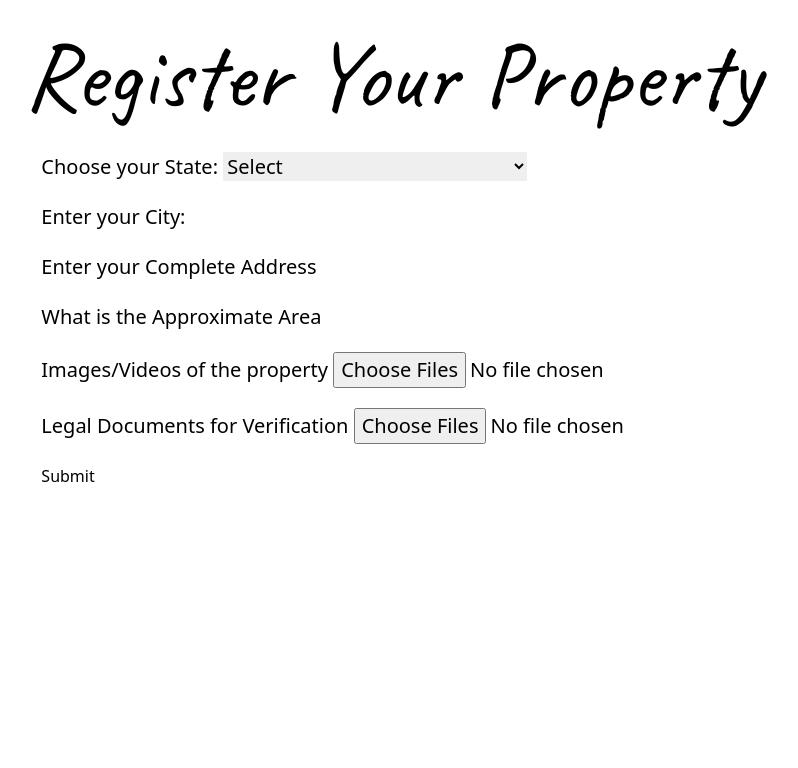
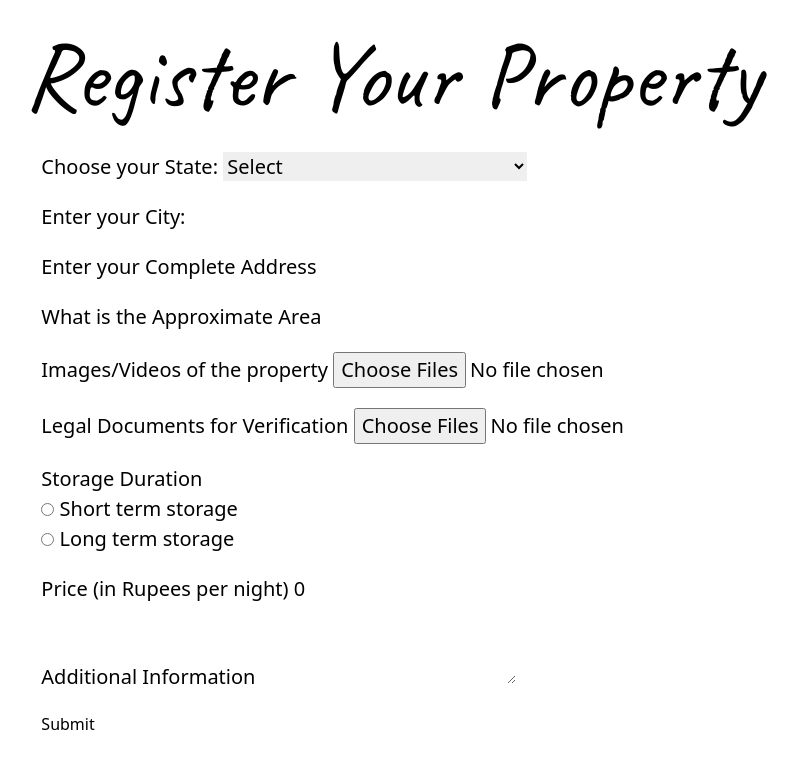
Before and after one commit to ItsArnavSh/LogicLaureates, a SvelteKit app in the folder frontend/: page /apply in a window 1280 px wide. Shown: the top 768 px of the page, without its empty margins (248-1046 px from the left). Built offline with nearby package versions, Linux system fonts and the light colour scheme.

Commit message:
More Changes

```diff
--- a/frontend/src/routes/apply/+page.svelte
+++ b/frontend/src/routes/apply/+page.svelte
@@ -5,6 +5,9 @@
   let documents = [];
   let city = '';
   let state = '';
+  let price = 0;
+  let preference = '';
+  let additionalInfo = '';
   const statesOfIndia = [
     'Andhra Pradesh', 'Arunachal Pradesh', 'Assam', 'Bihar', 'Chhattisgarh', 'Goa', 'Gujarat', 'Haryana', 'Himachal Pradesh', 'Jharkhand', 'Karnataka', 'Kerala', 'Madhya Pradesh', 'Maharashtra', 'Manipur', 'Meghalaya', 'Mizoram', 'Nagaland', 'Odisha', 'Punjab', 'Rajasthan', 'Sikkim', 'Tamil Nadu', 'Telangana', 'Tripura', 'Uttar Pradesh', 'Uttarakhand', 'West Bengal', 'Andaman and Nicobar Islands', 'Chandigarh', 'Dadra and Nagar Haveli', 'Daman and Diu', 'Delhi', 'Lakshadweep', 'Puducherry'
   ];
@@ -13,7 +16,11 @@
     console.log(data);
     //data can be sent to backend
   }
+  const preferenceOptions = ['Long term storage', 'Short term storage', 'Climate controlled', '24/7 access', 'Drive up access'];
 
+  function handlePreferenceChange(event) {
+    preferences = Array.from(event.target.selectedOptions, option => option.value);
+  }
   function handleFileChange(event, target) {
     target.push(...event.target.files);
   }
@@ -66,6 +73,25 @@
       <input id="documents" type="file" multiple on:change={(e) => handleFileChange(e, documents)} required>
     </div>
 
+    <div class="form-control">
+      <label>Storage Duration</label>
+      <div>
+        <input id="shortTerm" type="radio" bind:group={preference} value="Short term storage">
+        <label for="shortTerm">Short term storage</label>
+      </div>
+      <div>
+        <input id="longTerm" type="radio" bind:group={preference} value="Long term storage">
+        <label for="longTerm">Long term storage</label>
+      </div>
+    </div>
+    <div class="form-control">
+      <label for="price">Price (in Rupees per night)</label>
+      <input id="price" type="number" min="0" bind:value={price} required>
+    </div>
+    <div class="form-control">
+      <label for="additionalInfo">Additional Information</label>
+      <textarea id="additionalInfo" bind:value={additionalInfo}></textarea>
+    </div>
     <button type="submit" class = "">Submit</button>
   </form>
 </div>
--- a/frontend/src/writeables/preferences.js
+++ b/frontend/src/writeables/preferences.js
@@ -1,7 +1,10 @@
 import { writable } from 'svelte/store';
 let ques = [
-    ["Do you want Land Nearby?",0,"Nearby"],//0 means true false
-    ["What city do you prefer for storage",1,"Location"]//1 means city
+    ["Will you need to access the storage frequently?",0,"Frequent Access"],//0 means true false
+    ["What city do you prefer for storage",1,"Location"],//1 means an input
+    ["What will be your recommended price per day?",1,"Price"],
+    ["Will you need transportation?",0,"Transport"],
+
 ];
 ques.push(["Let's Find your Space!",0]);
 let ans = new Array(ques.length-1).fill(false);
```
